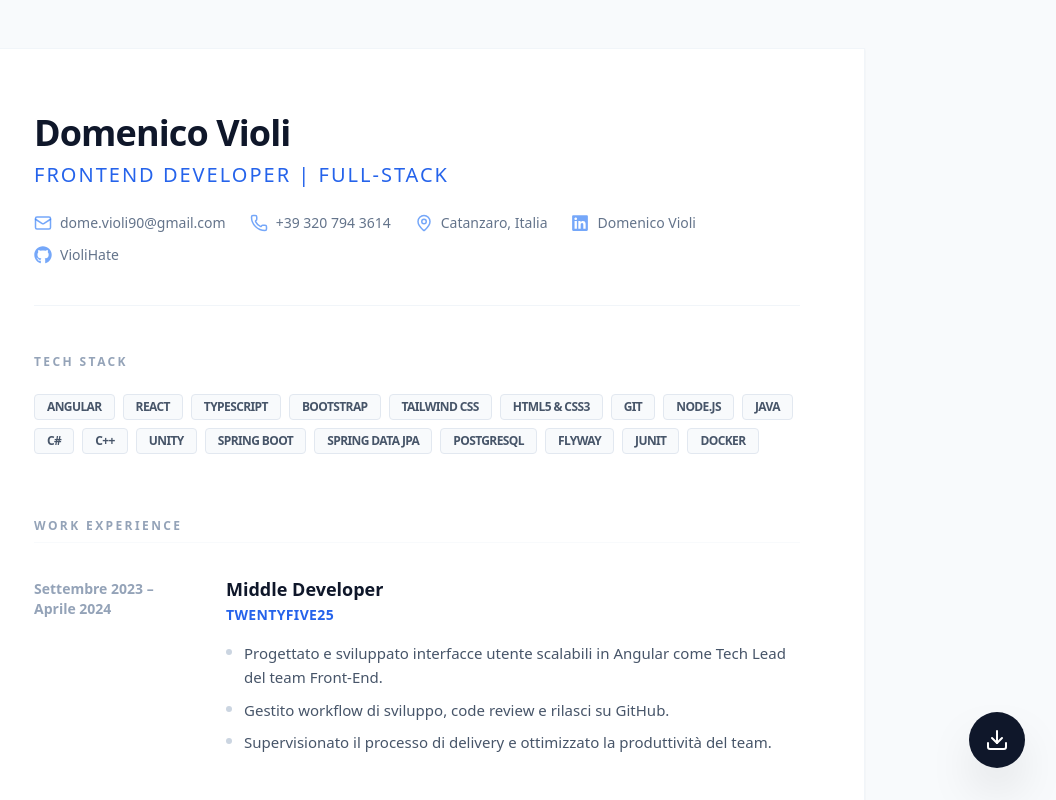
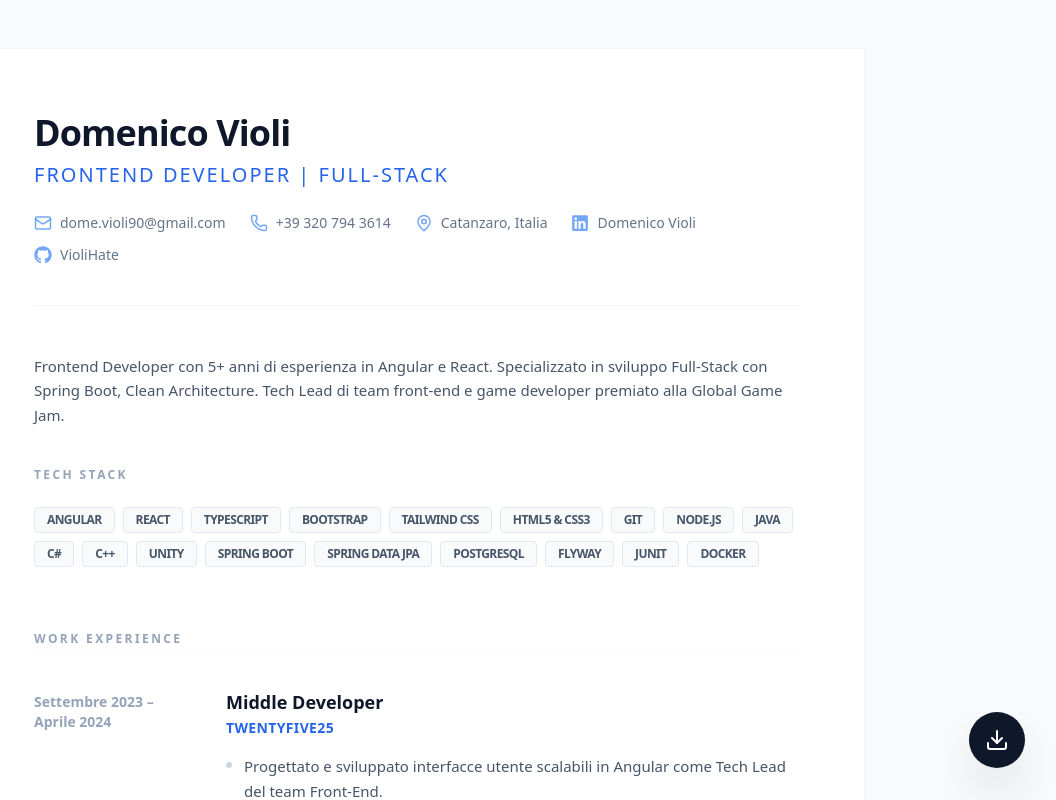
Before and after one commit to VioliHate/personal-cv, a React (Vite) app: page / in a window 1280 px wide. Shown: the top 800 px of the page, without its empty margins (223-1279 px from the left). Built offline with nearby package versions, Linux system fonts and the light colour scheme.

Commit message:
Update MainContent.tsx

```diff
--- a/src/components/MainContent.tsx
+++ b/src/components/MainContent.tsx
@@ -2,10 +2,13 @@
 import React from "react";
 import type { CVData } from "../types/interfaces";
 import { ExperienceSection } from "./ExperienceSection";
+import { ProfileSummary } from "./ProfileSummary";
 
 export const MainContent: React.FC<{ data: CVData }> = ({ data }) => {
   return (
     <main>
+      {/* Profilo professionale */}
+      <ProfileSummary summary={data.summary} />
       {/* Tech Stack - Tag minimali */}
       <section className='mb-16'>
         <h2 className='text-xs font-bold uppercase tracking-[0.2em] text-slate-400 mb-6'>
```
